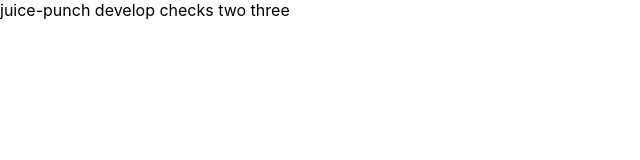
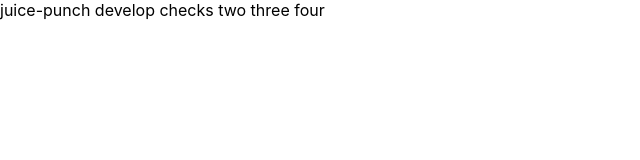
Before and after one commit to juice-punch/juice-punch, a React (Create React App) app: page / in a window 1280 px wide. Shown: the top 160 px of the page, without its empty margins (0-640 px from the left). Built offline with nearby package versions, Linux system fonts and the light colour scheme.

Commit message:
check: four

```diff
--- a/src/App.tsx
+++ b/src/App.tsx
@@ -5,7 +5,7 @@ class App extends Component {
   render() {
     return (
       <div className="App">
-        juice-punch develop checks two three
+        juice-punch develop checks two three four
       </div>
     );
   }
```
